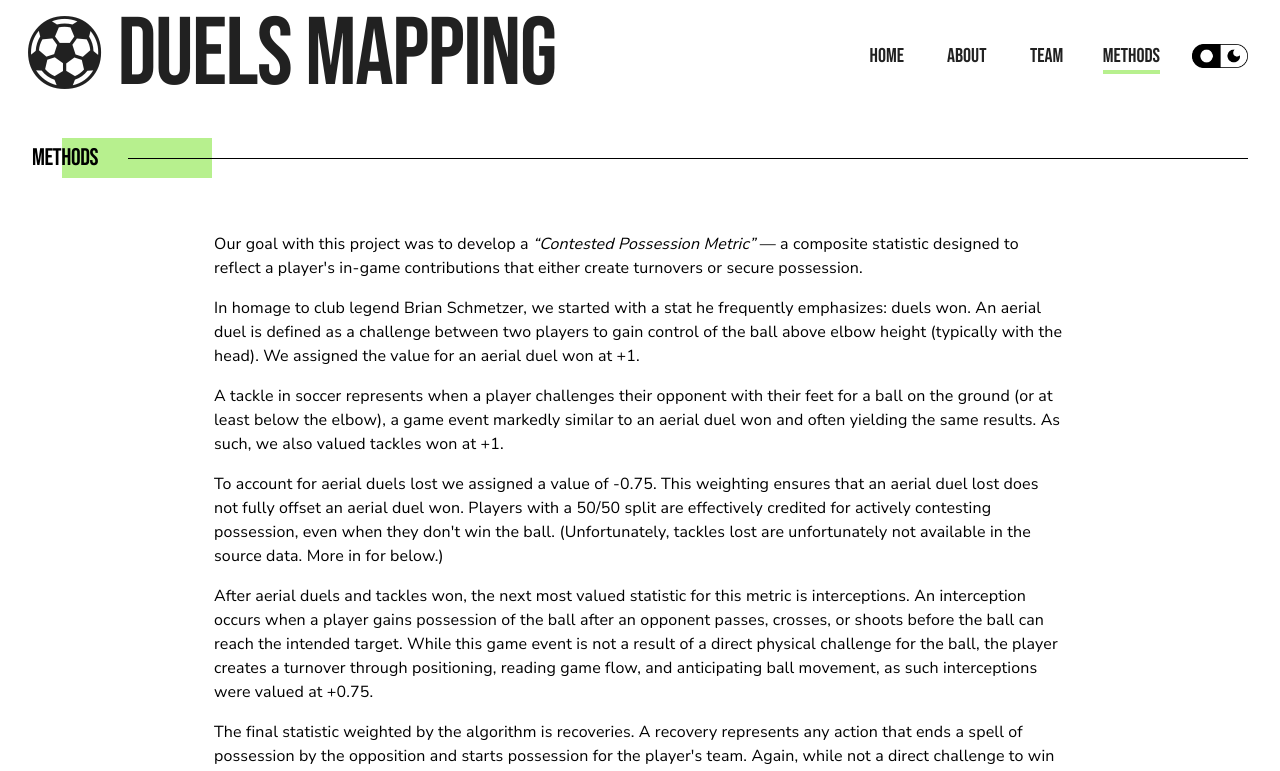
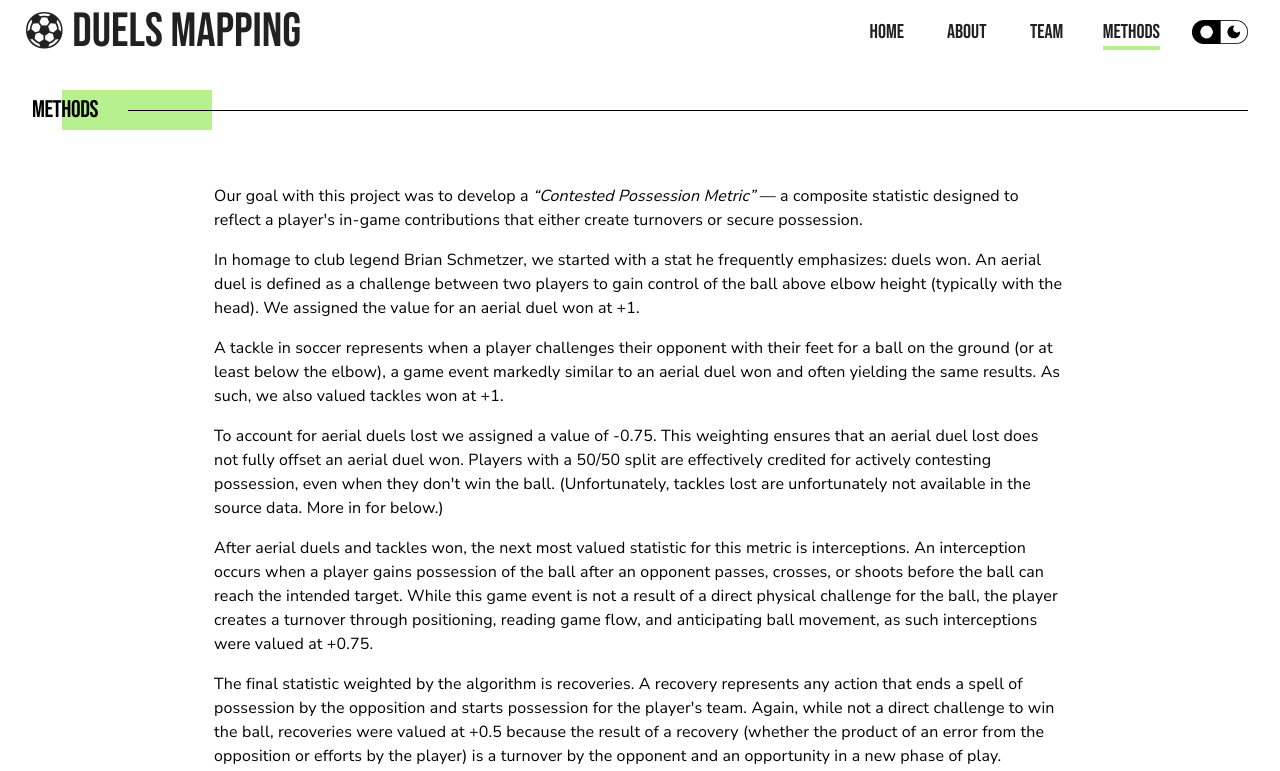
Before and after one commit to thenickedwards/duels_mapping, a Next.js app in the folder app-duels-mapping/: page /methods in a window 1280 px wide. Shown: the top 771 px of the page. Built offline with nearby package versions, Linux system fonts and the light colour scheme; what @mui/material-nextjs would draw is missing.

Commit message:
Updating Duels Mapping title in Nav

```diff
--- a/app-duels-mapping/app/components/NavBar.js
+++ b/app-duels-mapping/app/components/NavBar.js
@@ -70,7 +70,7 @@ export default function NavBar() {
       >
         <Toolbar>
           <Typography
-            variant="h1"
+            variant="h3"
             component={Link}
             href="/"
             sx={{ flexGrow: 1, textDecoration: "none", color: "inherit" }}
```
